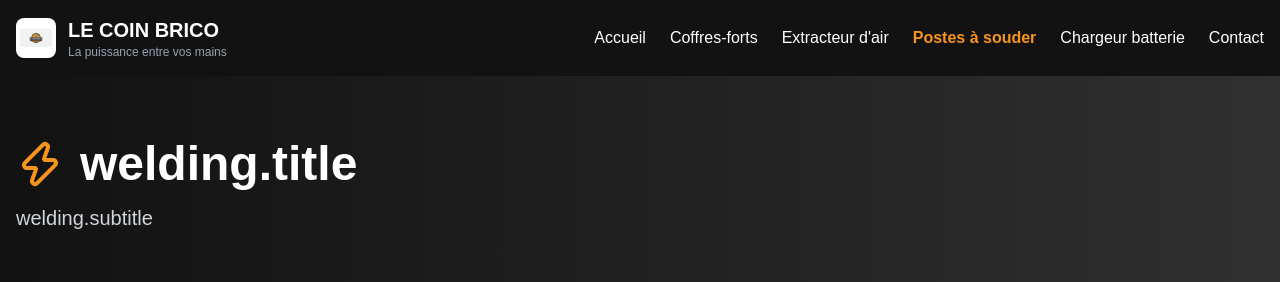
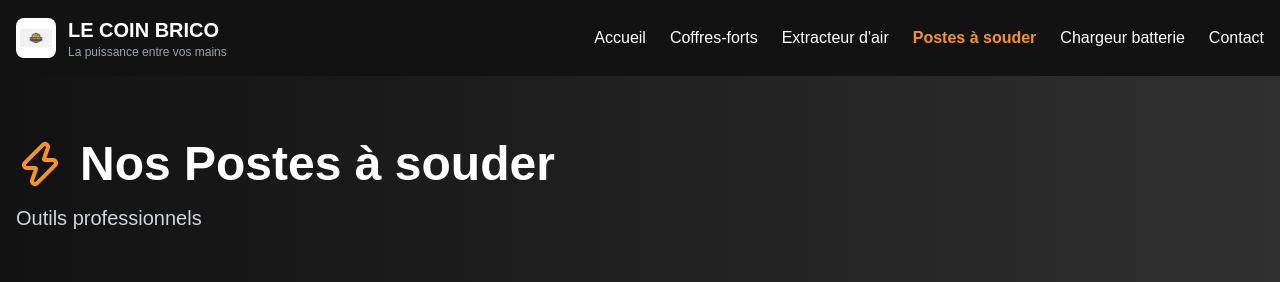
Before and after one commit to lecoinbrico25R/Le-Coin-Brico, a Next.js app: page /postes-a-souder in a window 1280 px wide. Shown: the top 282 px of the page. Built offline with nearby package versions, Linux system fonts and the light colour scheme; no server answers; the database is empty.

Commit message:
fix: corriger le titre de la page postes-a-souder

```diff
--- a/src/app/postes-a-souder/page.tsx
+++ b/src/app/postes-a-souder/page.tsx
@@ -63,15 +63,15 @@ export default function PostesASouderPage() {
         <div className="container mx-auto px-4">
           <h1 className="text-5xl font-bold mb-4 flex items-center gap-4">
             <Zap size={48} className="text-[#F7941D]" />
-            {t('welding.title') || 'Nos Postes à souder'}
+            Nos Postes à souder
           </h1>
-          <p className="text-xl text-gray-300">{t('welding.subtitle') || 'Outils professionnels'}</p>
+          <p className="text-xl text-gray-300">Outils professionnels</p>
         </div>
       </section>
 
       <div className="container mx-auto px-4 py-8">
         <div className="bg-white rounded-lg shadow-sm p-4 mb-6">
-          <p className="text-gray-600"><strong>{products.length}</strong> {t('products.found') || 'produits trouvés'}</p>
+          <p className="text-gray-600"><strong>{products.length}</strong> produits trouvés</p>
         </div>
 
         {loading ? (
@@ -88,12 +88,10 @@ export default function PostesASouderPage() {
               const inWishlist = isInWishlist(produit.id);
               return (
                 <div key={produit.id} className="bg-white rounded-xl shadow-sm hover:shadow-lg border border-gray-100 overflow-hidden flex flex-col">
-                  {/* ✅ LIEN SUR L'IMAGE */}
                   <Link href={`/produit/${produit.id}`} className="h-48 bg-gray-100 block">
                     <img src={produit.image || '/images/placeholder.jpg'} alt={produit.name} className="w-full h-full object-cover hover:scale-105 transition-transform duration-300" />
                   </Link>
                   <div className="p-4 flex flex-col flex-grow">
-                    {/* ✅ LIEN SUR LE TITRE */}
                     <Link href={`/produit/${produit.id}`} className="font-bold text-[#121212] mb-2 line-clamp-2 hover:text-[#F7941D] transition-colors">
                       {language === 'ar' && produit.name_ar ? produit.name_ar : produit.name}
                     </Link>
@@ -102,9 +100,8 @@ export default function PostesASouderPage() {
                     </div>
                     <div className="flex gap-2">
                       <button onClick={() => addToCart({ id: produit.id, name: produit.name, price: produit.price, image: produit.image })} className="flex-1 bg-[#F7941D] hover:bg-orange-600 text-white font-semibold py-3 rounded-lg text-center transition-colors flex items-center justify-center gap-1">
-                        <ShoppingCart size={16} /> {t('products.view') || 'Ajouter'}
+                        <ShoppingCart size={16} /> Ajouter
                       </button>
-                      {/* ✅ BOUTON ŒIL POUR VOIR LES DÉTAILS */}
                       <Link href={`/produit/${produit.id}`} className="p-3 border border-gray-200 hover:border-[#F7941D] hover:text-[#F7941D] rounded-lg transition-colors flex items-center justify-center" title="Voir les détails">
                         <Eye size={20} />
                       </Link>
```
